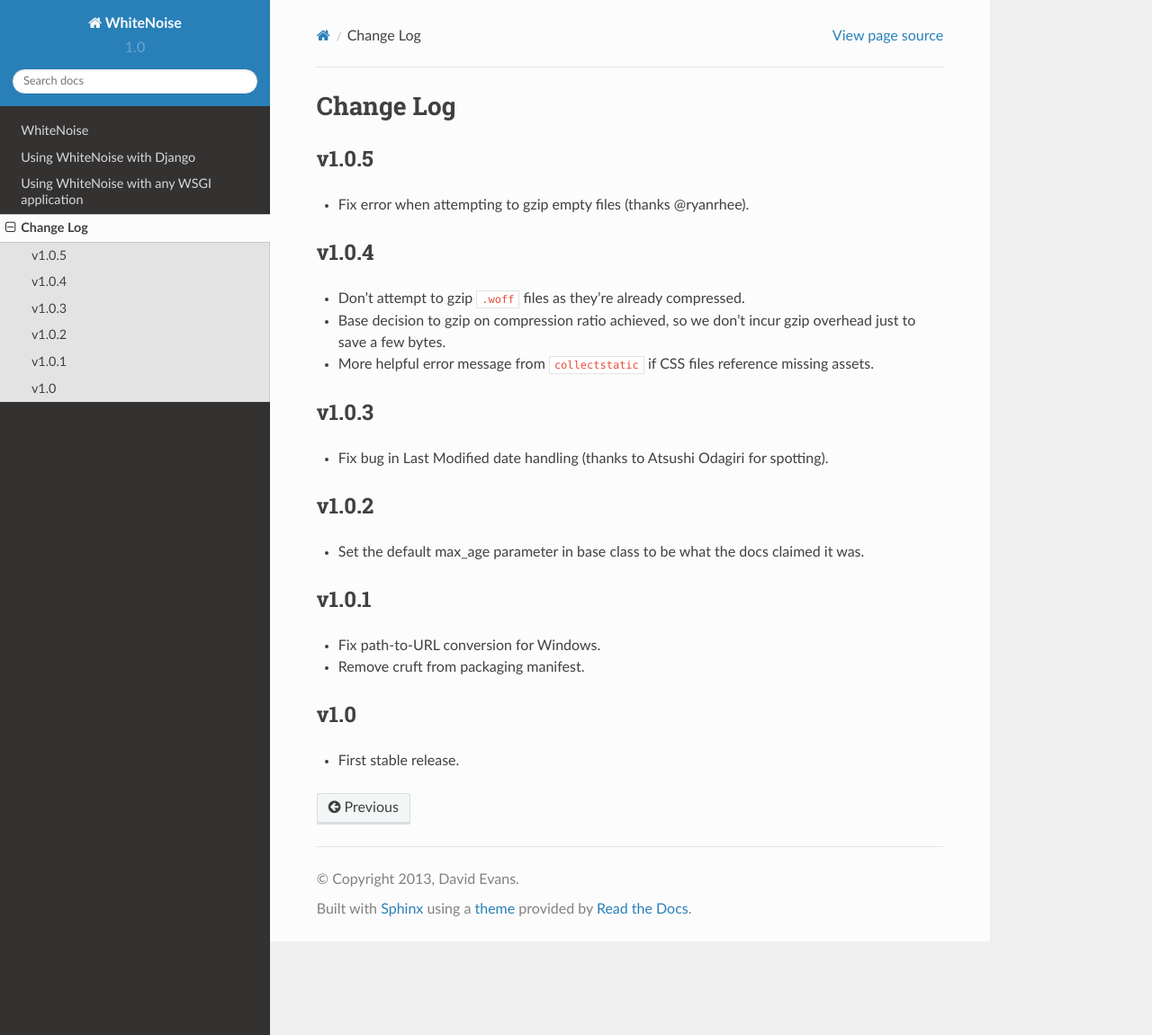
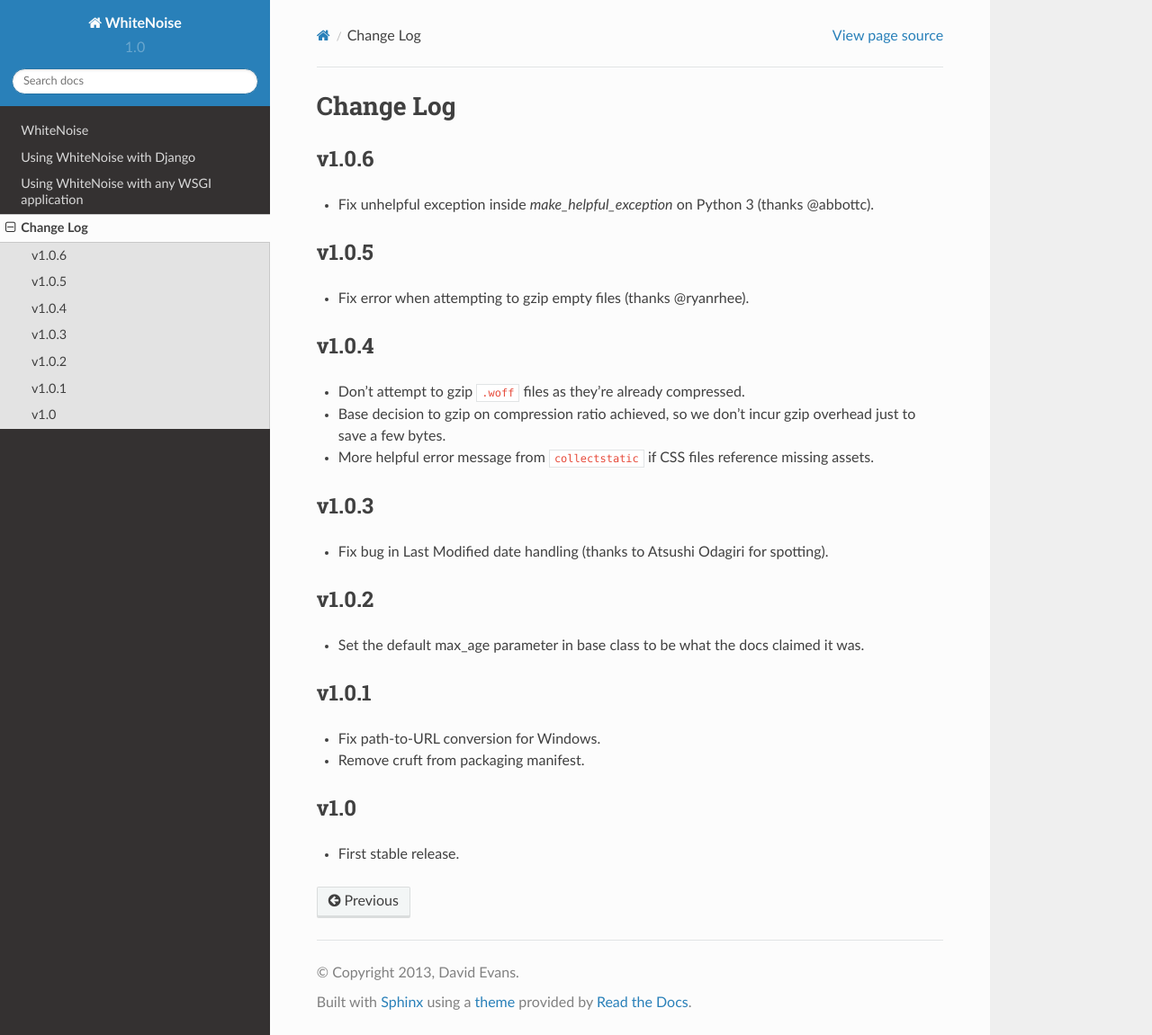
Before and after one commit to gorbunov87/white_noise, a Sphinx documentation site: the page built from docs/changelog.rst, in a window 1280 px wide and 1151 px high. Shown: the whole window at 90% size. Built offline with Sphinx 7.4.7 and the Read the Docs theme 2.0.0, drawn with Linux system fonts in a browser that asks for light colours.

Commit message:
Bump version

```diff
--- a/CHANGELOG.rst
+++ b/CHANGELOG.rst
@@ -1,5 +1,10 @@
 Change Log
 ==========
+
+v1.0.6
+------
+* Fix unhelpful exception inside `make_helpful_exception` on Python 3 (thanks @abbottc).
+
 
 v1.0.5
 ------
--- a/docs/changelog.rst
+++ b/docs/changelog.rst
@@ -1,5 +1,10 @@
 Change Log
 ==========
+
+v1.0.6
+------
+* Fix unhelpful exception inside `make_helpful_exception` on Python 3 (thanks @abbottc).
+
 
 v1.0.5
 ------
--- a/docs/conf.py
+++ b/docs/conf.py
@@ -50,7 +50,7 @@
 # The short X.Y version.
 version = '1.0'
 # The full version, including alpha/beta/rc tags.
-release = '1.0.5'
+release = '1.0.6'
 
 # The language for content autogenerated by Sphinx. Refer to documentation
 # for a list of supported languages.
--- a/setup.py
+++ b/setup.py
@@ -12,7 +12,7 @@
 
 setup(
     name='whitenoise',
-    version='1.0.5',
+    version='1.0.6',
     author='David Evans',
     author_email='d@evans.io',
     url='http://whitenoise.evans.io',
```
